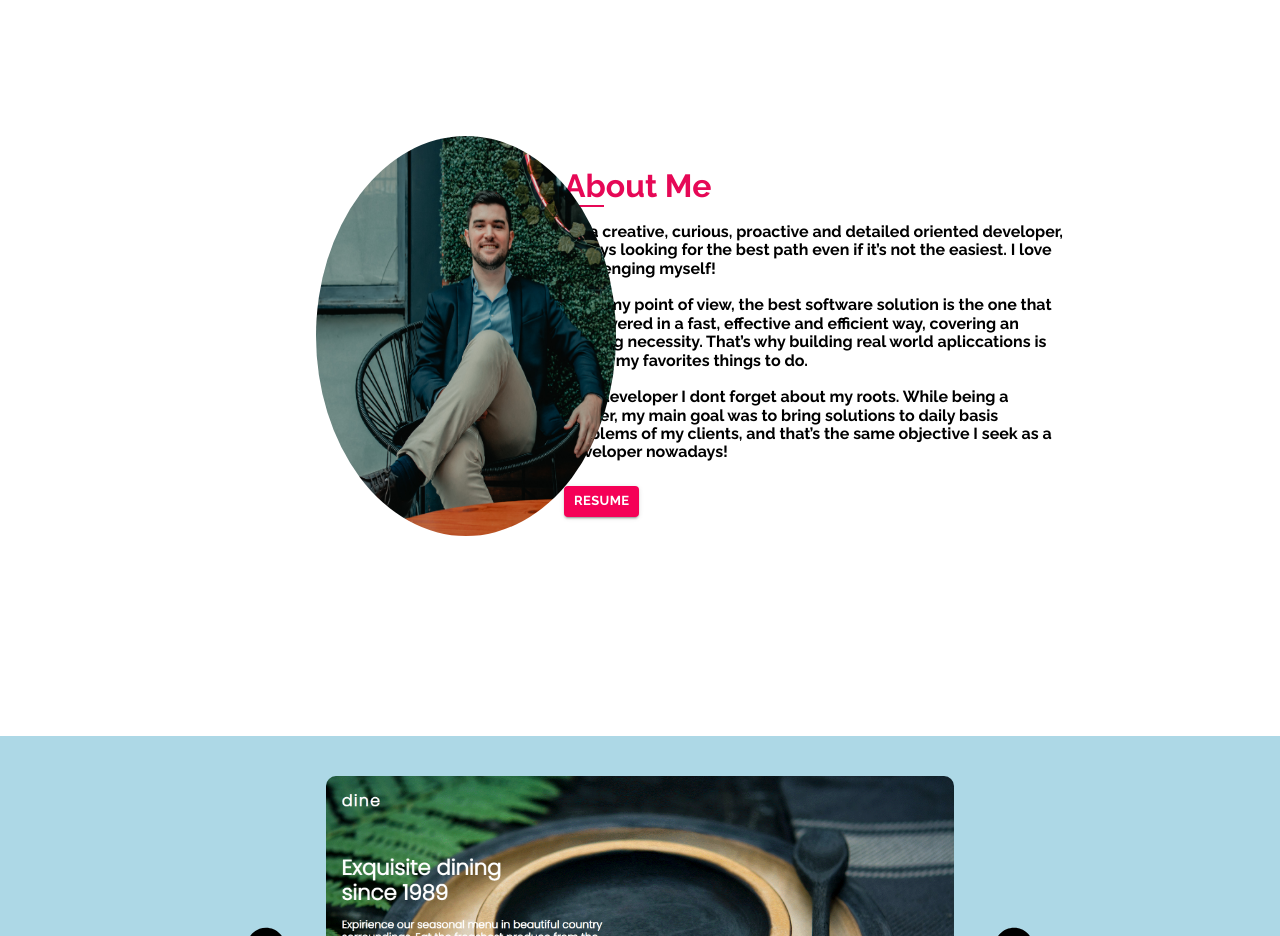
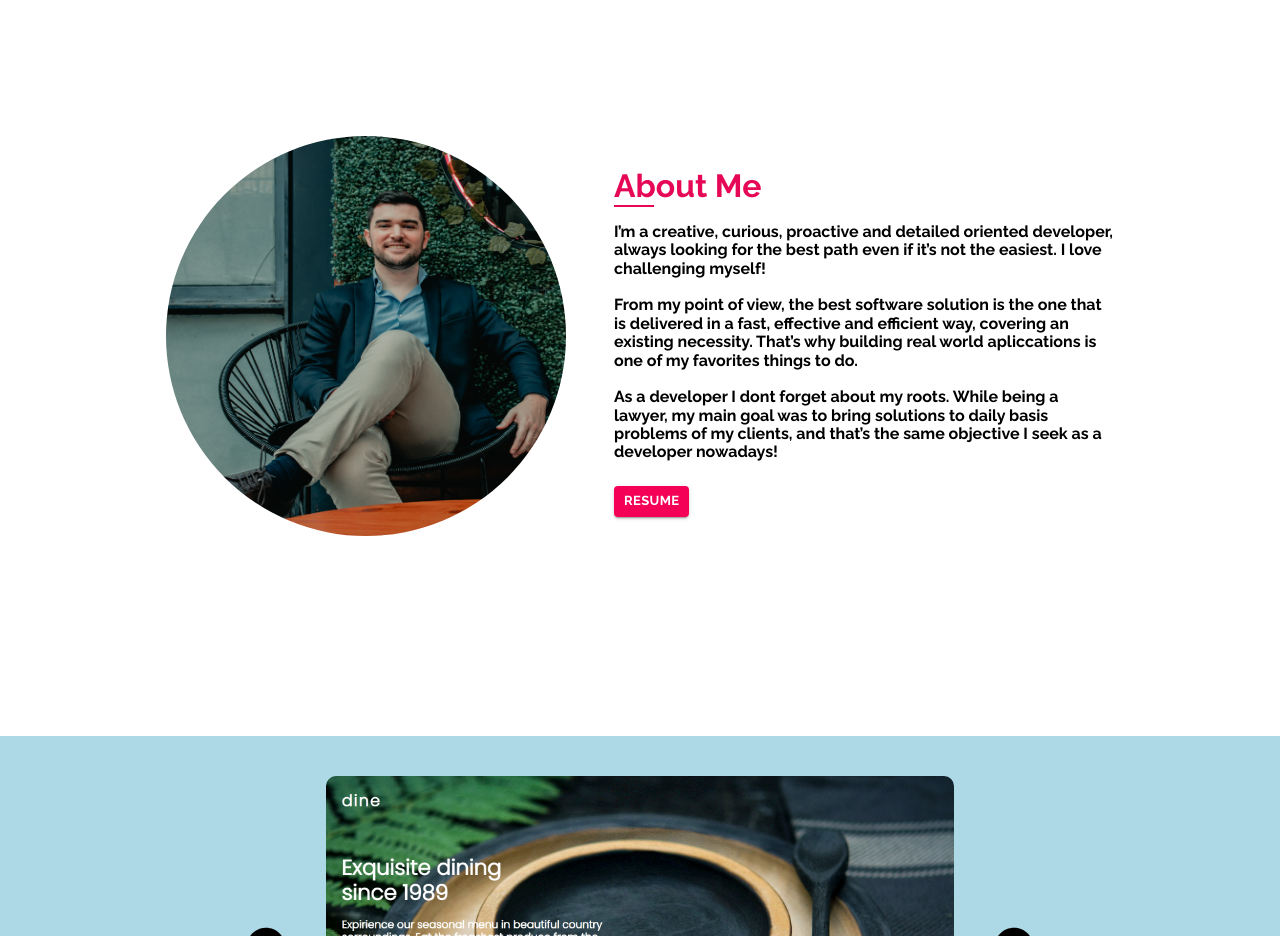
Before and after one commit to martnbruno/portfolio-react, a React (Create React App) app: page / in a window 1280 px wide. Shown: the part 960-1896 px from the top of the page. Built offline with nearby package versions, Linux system fonts and the light colour scheme.

Commit message:
fix about me image desktop mq

```diff
--- a/src/scss/layout/_about.scss
+++ b/src/scss/layout/_about.scss
@@ -91,6 +91,8 @@
       gap: 3em;
       &__image {
         height: 400px;
+        width: 400px;
+        position: static;
       }
       &__text {
         flex-direction: column;
```
